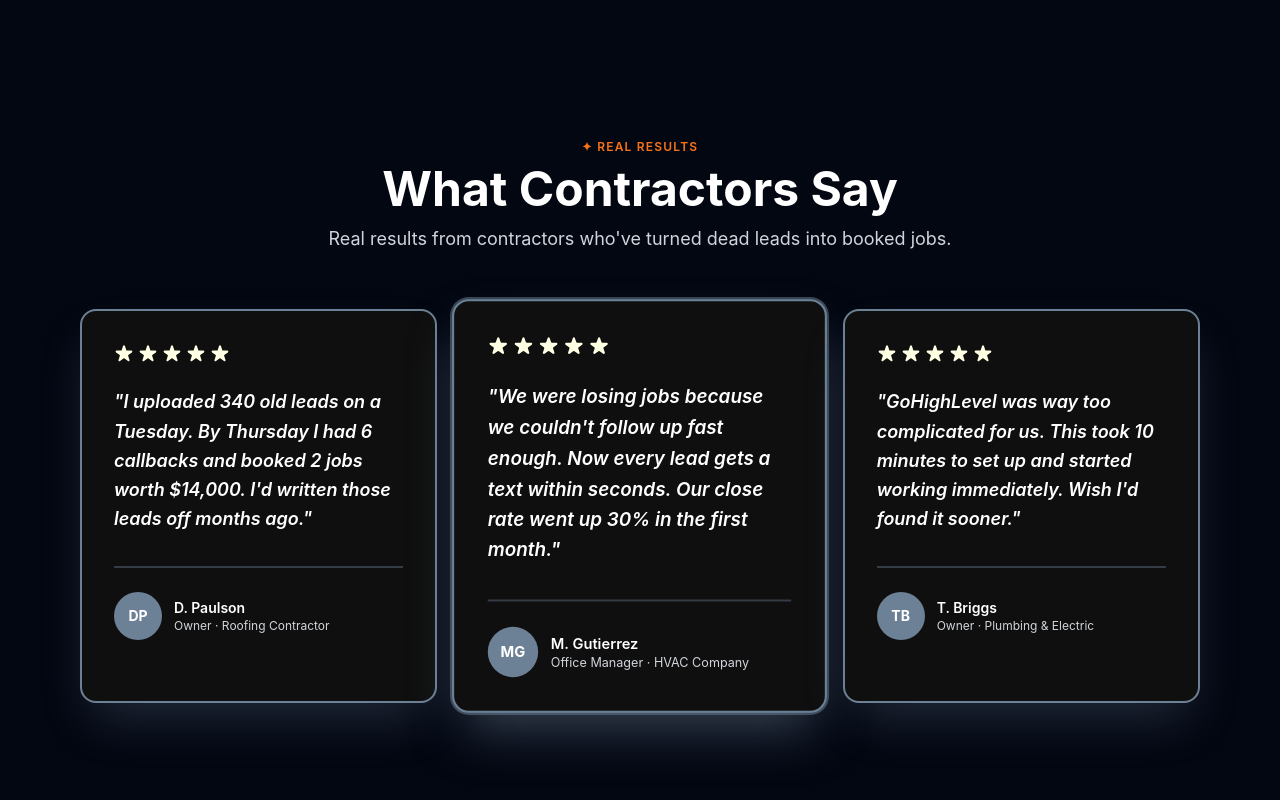
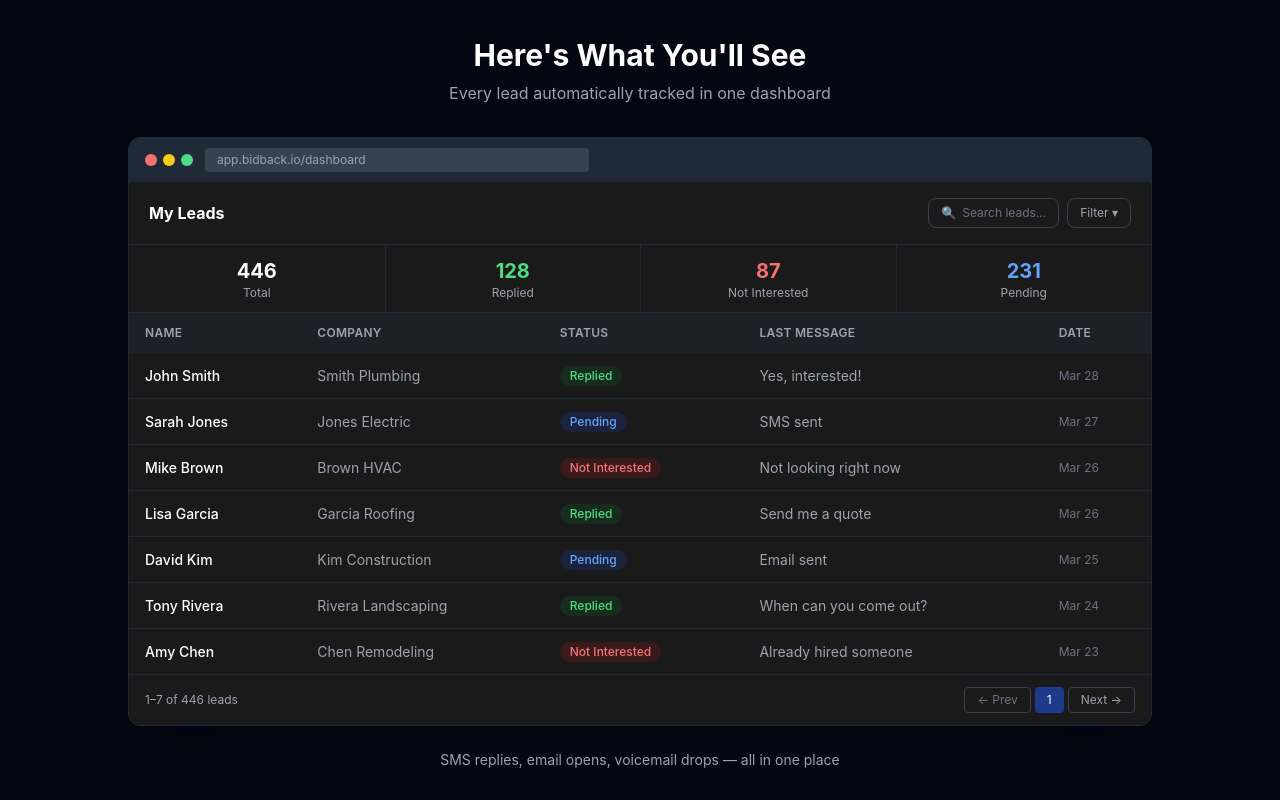
Before and after one commit to Jacksoncarstens/bidback, a React (Vite) app: page / in a window 1280 px wide. Shown: the part 3780-4580 px from the top of the page. Built offline with nearby package versions, Linux system fonts and the light colour scheme.

Commit message:
Add dashboard preview (remove social proof)

```diff
--- a/src/pages/Home.tsx
+++ b/src/pages/Home.tsx
@@ -65,6 +65,16 @@ const HOW_IT_WORKS = [
     title: 'You close the job',
     desc: 'When a lead responds and is ready to talk, you step in. We hand it off clean you just show up and close.',
   },
+]
+
+const EXAMPLE_LEADS = [
+  { name: 'John Smith',    company: 'Smith Plumbing',     status: 'Replied',       message: 'Yes, interested!',          date: 'Mar 28' },
+  { name: 'Sarah Jones',   company: 'Jones Electric',     status: 'Pending',       message: 'SMS sent',                  date: 'Mar 27' },
+  { name: 'Mike Brown',    company: 'Brown HVAC',         status: 'Not Interested',message: 'Not looking right now',     date: 'Mar 26' },
+  { name: 'Lisa Garcia',   company: 'Garcia Roofing',     status: 'Replied',       message: 'Send me a quote',           date: 'Mar 26' },
+  { name: 'David Kim',     company: 'Kim Construction',   status: 'Pending',       message: 'Email sent',                date: 'Mar 25' },
+  { name: 'Tony Rivera',   company: 'Rivera Landscaping', status: 'Replied',       message: 'When can you come out?',    date: 'Mar 24' },
+  { name: 'Amy Chen',      company: 'Chen Remodeling',    status: 'Not Interested',message: 'Already hired someone',     date: 'Mar 23' },
 ]
 
 const FEATURES = [
@@ -237,6 +247,101 @@ export default function Home() {
               </div>
             ))}
           </div>
+
+          {/* DASHBOARD PREVIEW */}
+          <div className="mt-20">
+            <div className="text-center mb-8">
+              <h2 className="text-2xl sm:text-3xl font-bold text-gray-900 dark:text-white">Here's What You'll See</h2>
+              <p className="text-gray-500 dark:text-gray-400 mt-2">Every lead automatically tracked in one dashboard</p>
+            </div>
+            <div className="border border-gray-200 dark:border-gray-800 rounded-xl overflow-hidden shadow-2xl">
+              {/* Browser chrome */}
+              <div className="bg-gray-200 dark:bg-gray-800 px-4 py-2.5 flex items-center gap-3">
+                <div className="flex gap-1.5">
+                  <div className="w-3 h-3 rounded-full bg-red-400" />
+                  <div className="w-3 h-3 rounded-full bg-yellow-400" />
+                  <div className="w-3 h-3 rounded-full bg-green-400" />
+                </div>
+                <div className="flex-1 bg-white dark:bg-gray-700 rounded px-3 py-1 text-xs text-gray-500 dark:text-gray-400 max-w-sm">
+                  app.bidback.io/dashboard
+                </div>
+              </div>
+              {/* Portal */}
+              <div className="bg-white dark:bg-[#1A1A1A]">
+                {/* Portal header */}
+                <div className="px-5 py-4 border-b border-gray-100 dark:border-gray-800 flex items-center justify-between flex-wrap gap-3">
+                  <h3 className="font-bold text-gray-900 dark:text-white text-base">My Leads</h3>
+                  <div className="flex items-center gap-2">
+                    <div className="border border-gray-200 dark:border-gray-700 rounded-lg px-3 py-1.5 text-xs text-gray-400 dark:text-gray-500 flex items-center gap-1.5 hidden sm:flex">
+                      <span>🔍</span> Search leads…
+                    </div>
+                    <div className="border border-gray-200 dark:border-gray-700 rounded-lg px-3 py-1.5 text-xs text-gray-500 dark:text-gray-400 cursor-default">
+                      Filter ▾
+                    </div>
+                  </div>
+                </div>
+                {/* Stats bar */}
+                <div className="grid grid-cols-4 divide-x divide-gray-100 dark:divide-gray-800 border-b border-gray-100 dark:border-gray-800">
+                  {[
+                    { label: 'Total',        value: '446', color: 'text-gray-900 dark:text-white' },
+                    { label: 'Replied',      value: '128', color: 'text-green-600 dark:text-green-400' },
+                    { label: 'Not Interested', value: '87', color: 'text-red-500 dark:text-red-400' },
+                    { label: 'Pending',      value: '231', color: 'text-blue-600 dark:text-blue-400' },
+                  ].map(s => (
+                    <div key={s.label} className="px-2 sm:px-4 py-3 text-center">
+                      <div className={`text-lg sm:text-xl font-bold ${s.color}`}>{s.value}</div>
+                      <div className="text-xs text-gray-500 dark:text-gray-400 leading-tight">{s.label}</div>
+                    </div>
+                  ))}
+                </div>
+                {/* Table */}
+                <div className="overflow-x-auto">
+                  <table className="w-full text-sm">
+                    <thead>
+                      <tr className="bg-gray-50 dark:bg-gray-800/50">
+                        <th className="text-left px-4 py-3 text-xs font-semibold text-gray-500 dark:text-gray-400 uppercase tracking-wide">Name</th>
+                        <th className="text-left px-4 py-3 text-xs font-semibold text-gray-500 dark:text-gray-400 uppercase tracking-wide hidden sm:table-cell">Company</th>
+                        <th className="text-left px-4 py-3 text-xs font-semibold text-gray-500 dark:text-gray-400 uppercase tracking-wide">Status</th>
+                        <th className="text-left px-4 py-3 text-xs font-semibold text-gray-500 dark:text-gray-400 uppercase tracking-wide hidden md:table-cell">Last Message</th>
+                        <th className="text-left px-4 py-3 text-xs font-semibold text-gray-500 dark:text-gray-400 uppercase tracking-wide hidden sm:table-cell">Date</th>
+                      </tr>
+                    </thead>
+                    <tbody className="divide-y divide-gray-50 dark:divide-gray-800">
+                      {EXAMPLE_LEADS.map((lead, i) => (
+                        <tr key={i} className="hover:bg-gray-50 dark:hover:bg-gray-800/40 transition-colors">
+                          <td className="px-4 py-3 font-medium text-gray-900 dark:text-white text-sm">{lead.name}</td>
+                          <td className="px-4 py-3 text-gray-500 dark:text-gray-400 text-sm hidden sm:table-cell">{lead.company}</td>
+                          <td className="px-4 py-3">
+                            <span className={`inline-flex items-center px-2.5 py-0.5 rounded-full text-xs font-medium ${
+                              lead.status === 'Replied'
+                                ? 'bg-green-100 text-green-700 dark:bg-green-900/30 dark:text-green-400'
+                                : lead.status === 'Pending'
+                                ? 'bg-blue-100 text-blue-700 dark:bg-blue-900/30 dark:text-blue-400'
+                                : 'bg-red-100 text-red-700 dark:bg-red-900/30 dark:text-red-400'
+                            }`}>{lead.status}</span>
+                          </td>
+                          <td className="px-4 py-3 text-gray-500 dark:text-gray-400 text-sm hidden md:table-cell">{lead.message}</td>
+                          <td className="px-4 py-3 text-gray-400 dark:text-gray-500 text-xs hidden sm:table-cell">{lead.date}</td>
+                        </tr>
+                      ))}
+                    </tbody>
+                  </table>
+                </div>
+                {/* Pagination */}
+                <div className="px-4 py-3 border-t border-gray-100 dark:border-gray-800 flex items-center justify-between">
+                  <span className="text-xs text-gray-500 dark:text-gray-400">1–7 of 446 leads</span>
+                  <div className="flex gap-1">
+                    <button className="px-3 py-1 text-xs border border-gray-200 dark:border-gray-700 rounded text-gray-400 dark:text-gray-500">← Prev</button>
+                    <button className="px-3 py-1 text-xs bg-[#1e3a8a] text-white rounded">1</button>
+                    <button className="px-3 py-1 text-xs border border-gray-200 dark:border-gray-700 rounded text-gray-500 dark:text-gray-400">Next →</button>
+                  </div>
+                </div>
+              </div>
+            </div>
+            <p className="text-center text-sm text-gray-500 dark:text-gray-400 mt-6">
+              SMS replies, email opens, voicemail drops — all in one place
+            </p>
+          </div>
         </div>
       </section>
 
```
